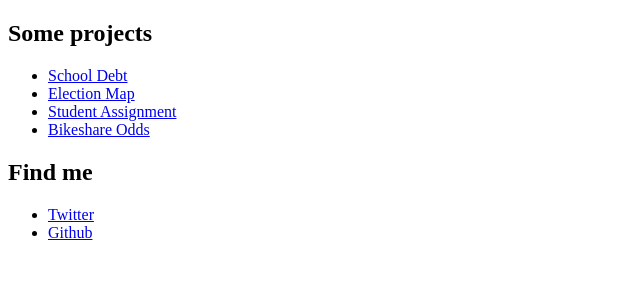
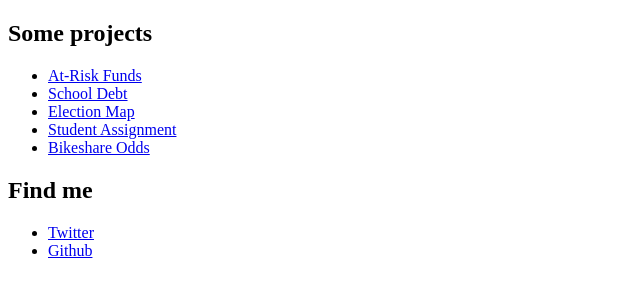
Before and after one commit to cmgiven/chrisgiven.com, a plain HTML site: page index.html in a window 1280 px wide. Shown: the whole page, without its empty margins (0-640 px from the left). Drawn offline with Linux system fonts and the light colour scheme.

Commit message:
Add at-risk funds

```diff
--- a/index.html
+++ b/index.html
@@ -7,6 +7,7 @@
 <body>
 <h2>Some projects</h2>
 <ul>
+<li><a href="http://atriskfunds.ourdcschools.org">At-Risk Funds</a></li>
 <li><a href="schooldebt/">School Debt</a></li>
 <li><a href="http://electionmap.wamu.org">Election Map</a></li>
 <li><a href="http://www.ourdcschools.org">Student Assignment</a></li>
```
